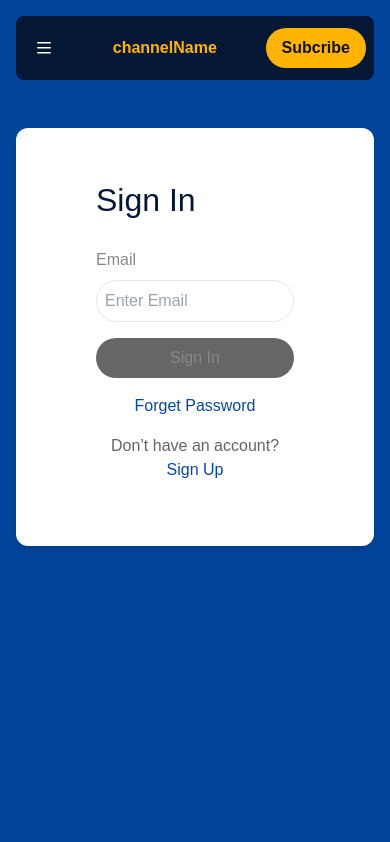
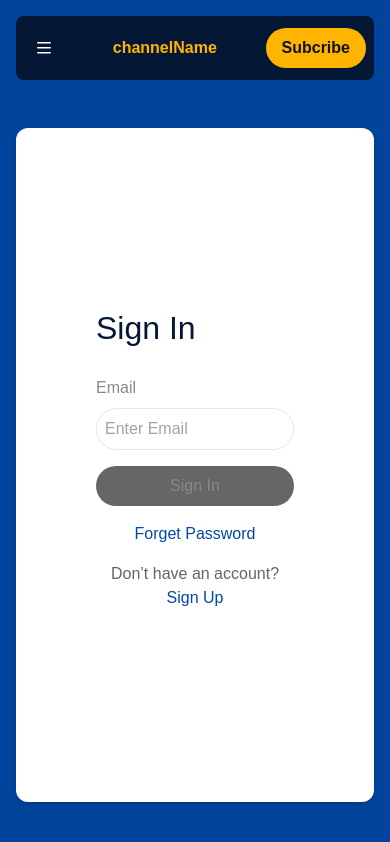
Before and after one commit to rffirdaus/test-fe-desktopip, a Next.js app: page /signin in a window 390 px wide. Built offline with nearby package versions, Linux system fonts and the light colour scheme; a web font is replaced by a local one.

Commit message:
result the test

```diff
--- a/src/pages/signin.js
+++ b/src/pages/signin.js
@@ -18,7 +18,7 @@ const SignIn = () => {
     <div className='pt-4 px-4 md:px-12 bg-[#01449C] h-screen'>
       <Navbar />
       <div className="flex items-center justify-center">
-        <div className="bg-white p-12 rounded-xl shadow-md w-[612px] h-auto md:min-h-customSignin flex items-center mt-12 px-20">
+        <div className="bg-white p-12 rounded-xl shadow-md w-[612px] min-h-customSignin flex items-center mt-12 px-20">
           <div className='w-full'>
             <h1 className="text-[32px] text-[#041836] mb-6">Sign In</h1>
             <p className='text-[#888888] text-base font-normal mb-2'>Email</p>
```
